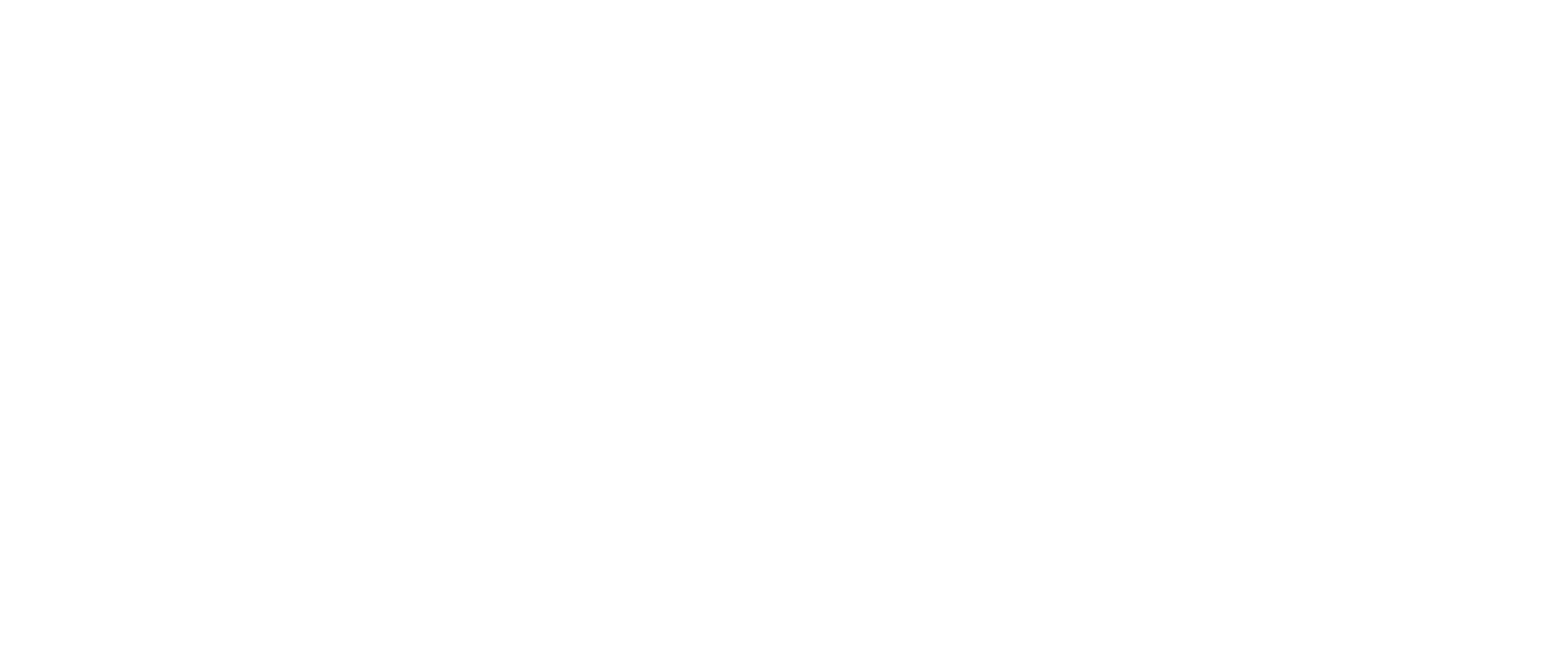
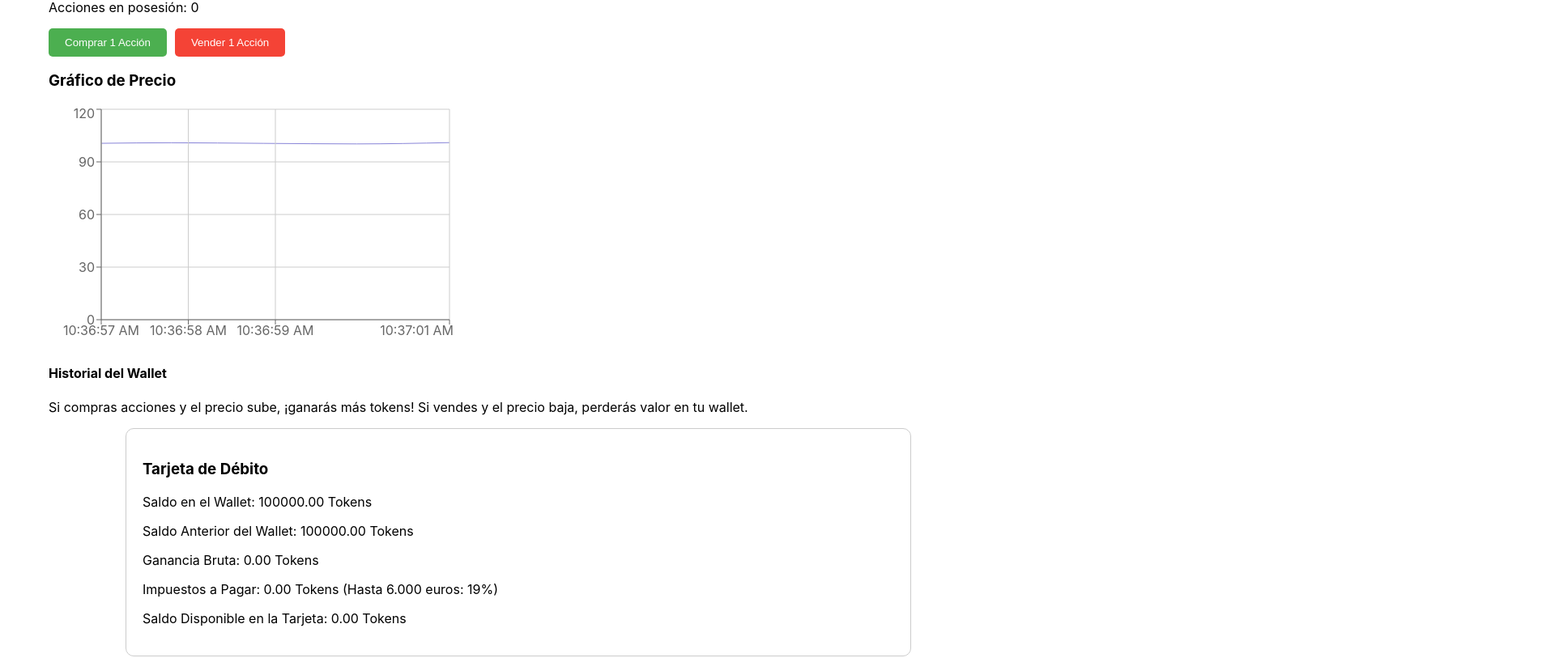
Before and after one commit to Dario3111/Trading_app, a React (Create React App) app: page / in a window 1280 px wide. Shown: the part 1532-2345 px from the top of the page at 81% size, 1920 px wide, since content can reach past the window. Before the commit the page ends 1285 px from the top, so only its background shows below. Built offline with nearby package versions, Linux system fonts and the light colour scheme.

Commit message:
Feature: Calculate tax percentages in DebitCard component based on income

```diff
--- a/src/components/Dashboard.jsx
+++ b/src/components/Dashboard.jsx
@@ -5,11 +5,11 @@
 
 const Dashboard = () => {
   return (
-    <div style={{ padding: 20 }}>
+    <div style={{ padding: 20, maxWidth: "1200px", margin: "auto" }}>
       <h1>Simulador de Trading</h1>
       <BannerCarousel />
       <StockChart />
-      <StockTrade />
+      <StockTrade /> {/* Aquí integras el componente de StockTrade */}
     </div>
   );
 };
--- /dev/null
+++ b/src/components/DebitCard.jsx
@@ -0,0 +1,69 @@
+import React, { useState, useEffect } from "react";
+
+const DebitCard = ({ wallet = 0, initialWallet = 100000 }) => {
+  const [grossGain, setGrossGain] = useState(0); // Ganancia bruta
+  const [taxes, setTaxes] = useState(0); // Impuestos a pagar
+  const [netBalance, setNetBalance] = useState(0); // Balance final después de impuestos
+  const [taxRate, setTaxRate] = useState(0); // Porcentaje de impuestos aplicado
+  const [taxRateMessage, setTaxRateMessage] = useState(""); // Mensaje del porcentaje de impuestos aplicado
+
+  // Calcular impuestos basados en la ganancia bruta
+  const calculateTaxes = (grossGain) => {
+    let tax = 0;
+    if (grossGain <= 6000) {
+      tax = grossGain * 0.19;
+      setTaxRate(19);
+      setTaxRateMessage("Hasta 6.000 euros: 19%");
+    } else if (grossGain <= 50000) {
+      tax = 6000 * 0.19 + (grossGain - 6000) * 0.21;
+      setTaxRate(21);
+      setTaxRateMessage("Entre 6.000 y 50.000 euros: 21%");
+    } else {
+      tax = 6000 * 0.19 + 44000 * 0.21 + (grossGain - 50000) * 0.23;
+      setTaxRate(23);
+      setTaxRateMessage("Más de 50.000 euros: 23%");
+    }
+    return tax;
+  };
+
+  useEffect(() => {
+    // La ganancia bruta es la diferencia entre el saldo final del wallet y el saldo inicial
+    const newGrossGain = wallet - initialWallet; // La ganancia o pérdida proporcionada
+    setGrossGain(newGrossGain);
+
+    // Calcular impuestos sobre la ganancia bruta
+    const calculatedTaxes = calculateTaxes(newGrossGain);
+    setTaxes(calculatedTaxes);
+
+    // El saldo disponible en la tarjeta es la ganancia bruta menos los impuestos
+    const newNetBalance = newGrossGain - calculatedTaxes;
+    setNetBalance(newNetBalance > 0 ? newNetBalance : 0);
+  }, [wallet, initialWallet]);
+
+  return (
+    <div
+      style={{
+        padding: 20,
+        border: "1px solid #ccc",
+        borderRadius: "10px",
+        marginTop: "20px",
+        width: "80%",
+        margin: "auto",
+      }}
+    >
+      <h3>Tarjeta de Débito</h3>
+      <div>
+        <p>Saldo en el Wallet: {wallet.toFixed(2)} Tokens</p>
+        <p>Saldo Anterior del Wallet: {initialWallet.toFixed(2)} Tokens</p>
+        <p>Ganancia Bruta: {grossGain.toFixed(2)} Tokens</p>
+        <p>
+          Impuestos a Pagar: {taxes.toFixed(2)} Tokens ({taxRateMessage}){" "}
+        </p>
+
+        <p>Saldo Disponible en la Tarjeta: {netBalance.toFixed(2)} Tokens</p>
+      </div>
+    </div>
+  );
+};
+
+export default DebitCard;
--- a/src/components/StockChart.jsx
+++ b/src/components/StockChart.jsx
@@ -10,7 +10,7 @@
 
 // Función para generar fluctuación aleatoria en el precio de la acción
 const generateRandomPrice = (currentPrice) => {
-  const change = (Math.random() - 0.5) * 2; // Fluctuación de -1 a +1
+  const change = (Math.random() - 0.5) * 10; // Fluctuación de -5 a +5
   return parseFloat(Math.max(currentPrice + change, 0).toFixed(2)); // Precio positivo
 };
 
@@ -33,8 +33,13 @@
   return (
     <div>
       <h2>Precio de la Acción</h2>
-      <LineChart width={500} height={300} data={data}>
-        <Line type="monotone" dataKey="price" stroke="#8884d8" />
+      <LineChart width={600} height={400} data={data}>
+        <Line
+          type="monotone"
+          dataKey="price"
+          stroke="#8884d8"
+          strokeWidth={2}
+        />
         <CartesianGrid stroke="#ccc" />
         <XAxis dataKey="time" />
         <YAxis />
@@ -44,4 +49,4 @@
   );
 };
 
-export default StockChart; // Asegúrate de exportar el componente correctamente
+export default StockChart;
--- a/src/components/StockTrade.jsx
+++ b/src/components/StockTrade.jsx
@@ -7,9 +7,7 @@
   CartesianGrid,
   Tooltip,
 } from "recharts";
-import Slider from "react-slick";
-import "slick-carousel/slick/slick.css";
-import "slick-carousel/slick/slick-theme.css";
+import DebitCard from "./DebitCard"; // Importar el componente de la tarjeta
 
 const generateRandomPrice = (currentPrice) => {
   const change = (Math.random() - 0.5) * 2; // Fluctuación de -1 a +1
@@ -21,12 +19,12 @@
   const [data, setData] = useState([]);
   const [wallet, setWallet] = useState(100000); // Saldo inicial del wallet
   const [shares, setShares] = useState(0); // Número de acciones compradas
+  const [gain, setGain] = useState(0); // Ganancia total
 
   useEffect(() => {
     const interval = setInterval(() => {
       const newPrice = generateRandomPrice(price);
       const time = new Date().toLocaleTimeString();
-
       setData((prev) => [...prev.slice(-20), { time, price: newPrice }]);
       setPrice(newPrice);
     }, 1000); // Actualizar cada segundo
@@ -34,6 +32,7 @@
     return () => clearInterval(interval);
   }, [price]);
 
+  // Función para manejar la compra de acciones
   const handleBuy = () => {
     if (wallet >= price) {
       setWallet(wallet - price); // Deduct price from wallet
@@ -41,15 +40,18 @@
     }
   };
 
+  // Función para manejar la venta de acciones
   const handleSell = () => {
     if (shares > 0) {
-      setWallet(wallet + price); // Add price to wallet
-      setShares(shares - 1); // Decrease shares
+      const newGain = price * shares - wallet; // Calcular ganancia
+      setWallet(wallet + price); // Añadir el precio de la acción vendida al wallet
+      setShares(shares - 1); // Decrementar acciones
+      setGain(newGain); // Establecer la ganancia
     }
   };
 
   return (
-    <div style={{ padding: 20 }}>
+    <div style={{ padding: 20, maxWidth: "1200px", margin: "auto" }}>
       <h2>Simulador de Compras y Ventas</h2>
       <div>
         <p>Precio de la acción: ${price}</p>
@@ -58,8 +60,31 @@
       </div>
 
       <div>
-        <button onClick={handleBuy}>Comprar 1 Acción</button>
-        <button onClick={handleSell}>Vender 1 Acción</button>
+        <button
+          onClick={handleBuy}
+          style={{
+            padding: "10px 20px",
+            marginRight: "10px",
+            backgroundColor: "#4CAF50",
+            color: "white",
+            border: "none",
+            borderRadius: "5px",
+          }}
+        >
+          Comprar 1 Acción
+        </button>
+        <button
+          onClick={handleSell}
+          style={{
+            padding: "10px 20px",
+            backgroundColor: "#f44336",
+            color: "white",
+            border: "none",
+            borderRadius: "5px",
+          }}
+        >
+          Vender 1 Acción
+        </button>
       </div>
 
       <h3>Gráfico de Precio</h3>
@@ -76,6 +101,9 @@
         Si compras acciones y el precio sube, ¡ganarás más tokens! Si vendes y
         el precio baja, perderás valor en tu wallet.
       </p>
+
+      {/* Agregar el componente de la tarjeta de débito al Dashboard */}
+      <DebitCard wallet={wallet} initialWallet={100000} />
     </div>
   );
 };
```
